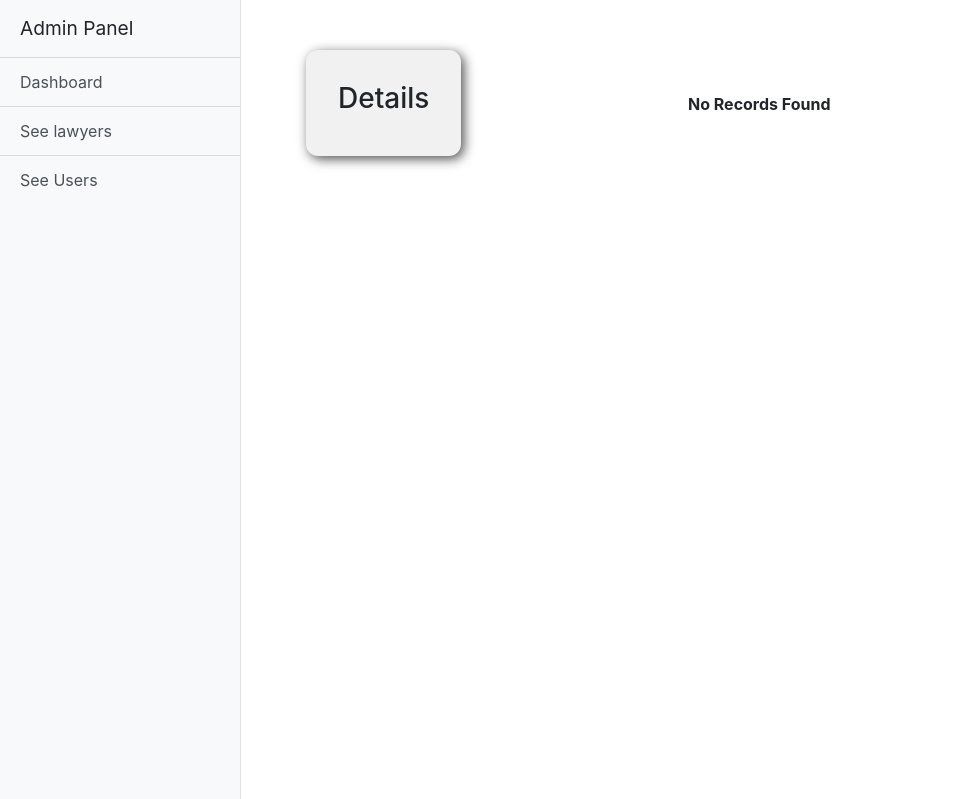
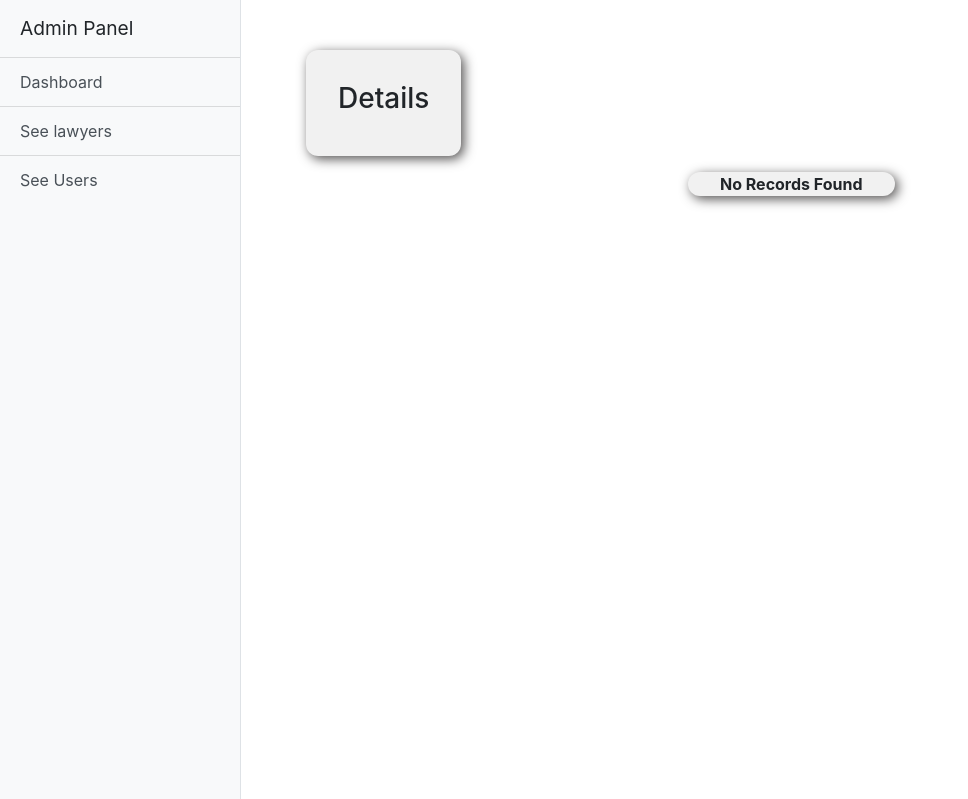
Before and after one commit to alen46/Lawyer-Management-System, a PHP site: page /lawyermanagementsystem/check_lawyer.php?id=1 in a window 1280 px wide. Shown: the part 100-899 px from the top of the page, without its empty margins (0-968 px from the left). Run offline with PHP 8.4, Linux system fonts and the light colour scheme; a user stored in the database is signed in; data comes from the database, SQL or seed files in the repository; data that the repository does not hold is empty; some libraries are stand-ins or nearby versions.

Commit message:
fix: delete unecessary br tags fix: css adjustments on details2Section class

```diff
--- a/check_lawyer.php
+++ b/check_lawyer.php
@@ -115,10 +115,11 @@
                                                     $result1 = mysqli_query($conn,"SELECT * FROM `csv` WHERE enrolment = '$enr'");
                                                     if(mysqli_num_rows($result1) >0){
                                                         while($row1 = mysqli_fetch_array($result1)) {
-                                                        echo "<br><br>";
+
                                                         echo "<br>".$row1['name'];
                                                         echo "<br>".$row1['enrolment'];
                                                         echo "<br>".$row1['city'];
+                                                        echo "<br><br>";
                                                         }
                                                     }
                                                     else{
--- a/css/check_lawyer.css
+++ b/css/check_lawyer.css
@@ -1,4 +1,4 @@
-.detailsSection{
+.detailsSection , .details2Section{
     background : rgb(241, 241, 241);
     padding-inline: 2em;
     padding-block: 2em;
@@ -9,5 +9,13 @@
 .details2Section{
     position:absolute;
     left: 43em;
-    top: 12em;
-}1
+    top: 17em;
+    text-align:center;
+    padding-block: 0em;
+
+}
+
+.details2Section > *{
+    margin-block:auto;
+
+}
```
